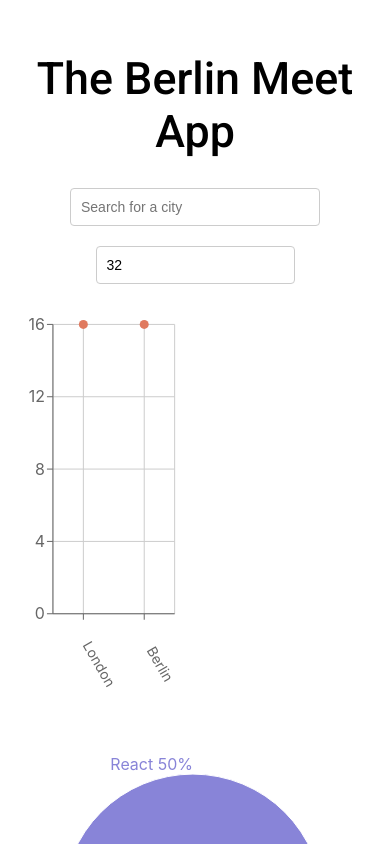
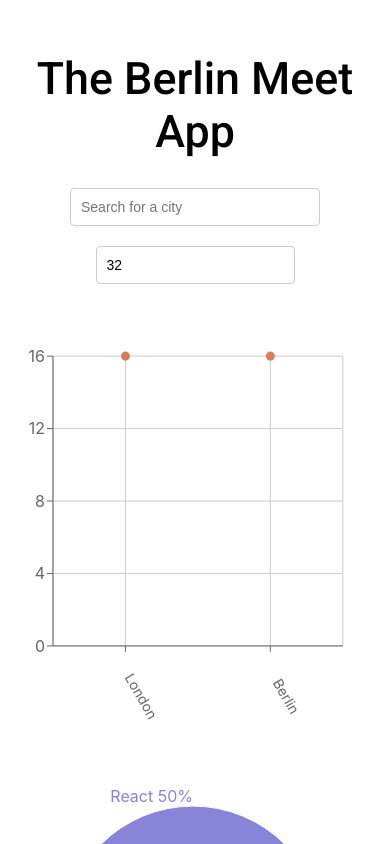
Before and after one commit to bobs83/meetberlin_app, a React (Create React App) app: page / in a window 390 px wide. Shown: the top 844 px of the page. Built offline with nearby package versions, Linux system fonts and the light colour scheme; what atatus-spa would draw is missing.

Commit message:
Adding a Grid Display to charts -CSS

```diff
--- a/src/App.css
+++ b/src/App.css
@@ -163,3 +163,29 @@ input[type="number"] {
   width: 250px;
   z-index: 1000;
 }
+
+.charts-container {
+  margin-top: 2rem;
+  display: grid;
+  grid-template-columns: 1fr 1fr;
+}
+
+@media (max-width: 768px) {
+  .charts-container {
+    display: grid;
+    grid-template-columns: 1fr;
+  }
+  #event-list {
+    margin-top: 2rem;
+    display: grid;
+    grid-template-columns: 1fr 1fr;
+  }
+}
+
+@media (max-width: 460px) {
+  #event-list {
+    margin-top: 2rem;
+    display: grid;
+    grid-template-columns: 1fr;
+  }
+}
--- a/src/components/CityEventsChart.js
+++ b/src/components/CityEventsChart.js
@@ -28,7 +28,7 @@ const CityEventsChart = ({ allLocations, events }) => {
   };
 
   return (
-    <ResponsiveContainer width="50%" height={400}>
+    <ResponsiveContainer width="99%" height={400}>
       <ScatterChart
         margin={{
           top: 20,
```
